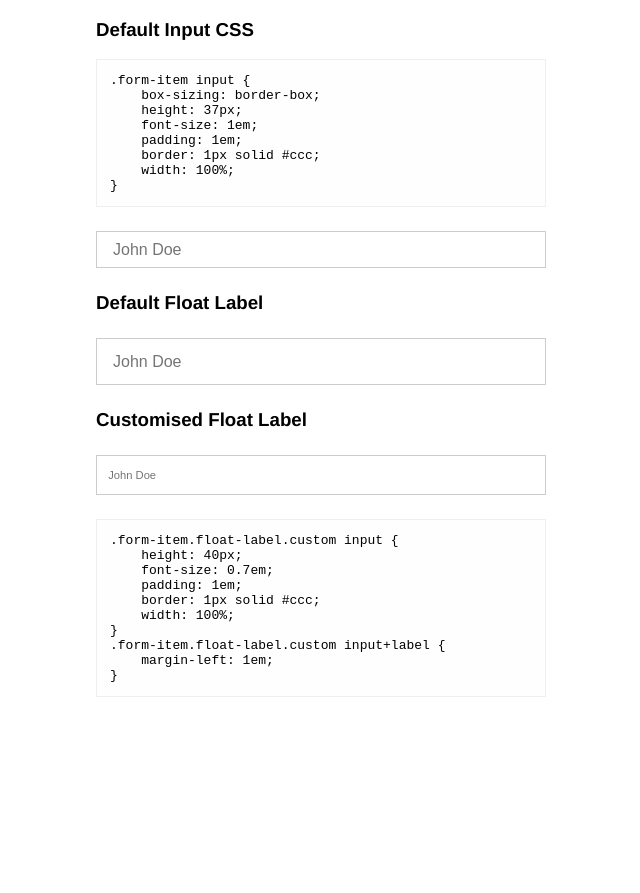
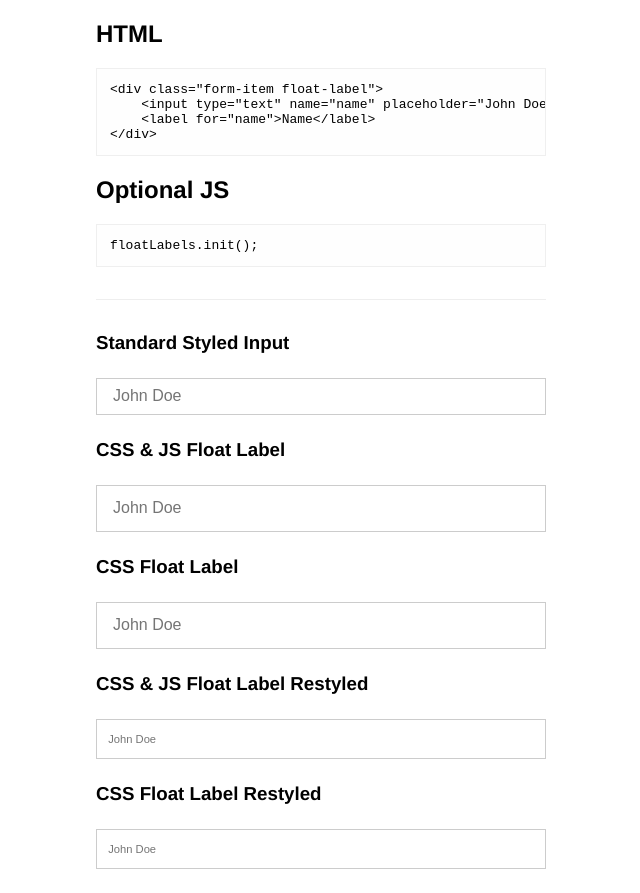
Before and after one commit to olumby/float-labels, a website: page index.html in a window 1280 px wide. Shown: the whole page, without its empty margins (319-959 px from the left). Before the commit the page ends 800 px from the top, so only its background shows below. Drawn offline with Linux system fonts and the light colour scheme.

Commit message:
improve examples

```diff
--- a/example.css
+++ b/example.css
@@ -12,6 +12,11 @@ pre {
     background: #fefefe;
     border: 1px solid #efefef;
     overflow: scroll;
+}
+
+hr {
+    margin:2em 0;
+    border-width: 0 0 1px 0;
 }
 
 .form-item {
--- a/index.html
+++ b/index.html
@@ -1,5 +1,6 @@
 <!DOCTYPE html>
 <html>
+
 <head>
     <meta charset="utf-8">
     <title>Float Labels</title>
@@ -11,49 +12,61 @@
     <link rel="stylesheet" href="example.css" media="screen">
     <link rel="stylesheet" href="dist/css/float-labels.css" media="screen">
 </head>
+
 <body>
 
     <div id="main">
-            <h3>Default Input CSS</h3>
-            <pre>.form-item input {
-    box-sizing: border-box;
-    height: 37px;
-    font-size: 1em;
-    padding: 1em;
-    border: 1px solid #ccc;
-    width: 100%;
-}</pre>
+
+        <h2>HTML</h2>
+
+        <pre>&lt;div class=&quot;form-item float-label&quot;&gt;
+    &lt;input type=&quot;text&quot; name=&quot;name&quot; placeholder=&quot;John Doe&quot;&gt;
+    &lt;label for=&quot;name&quot;&gt;Name&lt;/label&gt;
+&lt;/div&gt;</pre>
+
+        <h2>Optional JS</h2>
+
+        <pre>floatLabels.init();</pre>
+
+        <hr>
+
+        <h3>Standard Styled Input</h3>
         <div class="form-item">
             <input type="text" name="name" placeholder="John Doe">
         </div>
 
-            <h3>Default Float Label</h3>
+        <h3>CSS &amp; JS Float Label</h3>
+        <div class="form-item float-label javascript">
+            <input type="text" name="name" placeholder="John Doe">
+            <label for="name">Name</label>
+        </div>
+
+        <h3>CSS Float Label</h3>
         <div class="form-item float-label">
             <input type="text" name="name" placeholder="John Doe">
             <label for="name">Name</label>
         </div>
 
-            <h3>Customised Float Label</h3>
+        <h3>CSS &amp; JS Float Label Restyled</h3>
+        <div class="form-item float-label custom javascript">
+            <input type="text" name="name" placeholder="John Doe">
+            <label for="name">Name</label>
+        </div>
+
+        <h3>CSS Float Label Restyled</h3>
         <div class="form-item float-label custom">
             <input type="text" name="name" placeholder="John Doe">
             <label for="name">Name</label>
         </div>
 
-            <pre>.form-item.float-label.custom input {
-    height: 40px;
-    font-size: 0.7em;
-    padding: 1em;
-    border: 1px solid #ccc;
-    width: 100%;
-}
-.form-item.float-label.custom input+label {
-    margin-left: 1em;
-}</pre>
     </div>
 
     <script src="dist/js/float-labels.js" charset="utf-8"></script>
     <script type="text/javascript">
-            floatLabels.init({});
+        floatLabels.init({
+            selector: '.float-label.javascript'
+        });
     </script>
 </body>
+
 </html>
```
Lines whose indentation alone changed are shown as unchanged.
